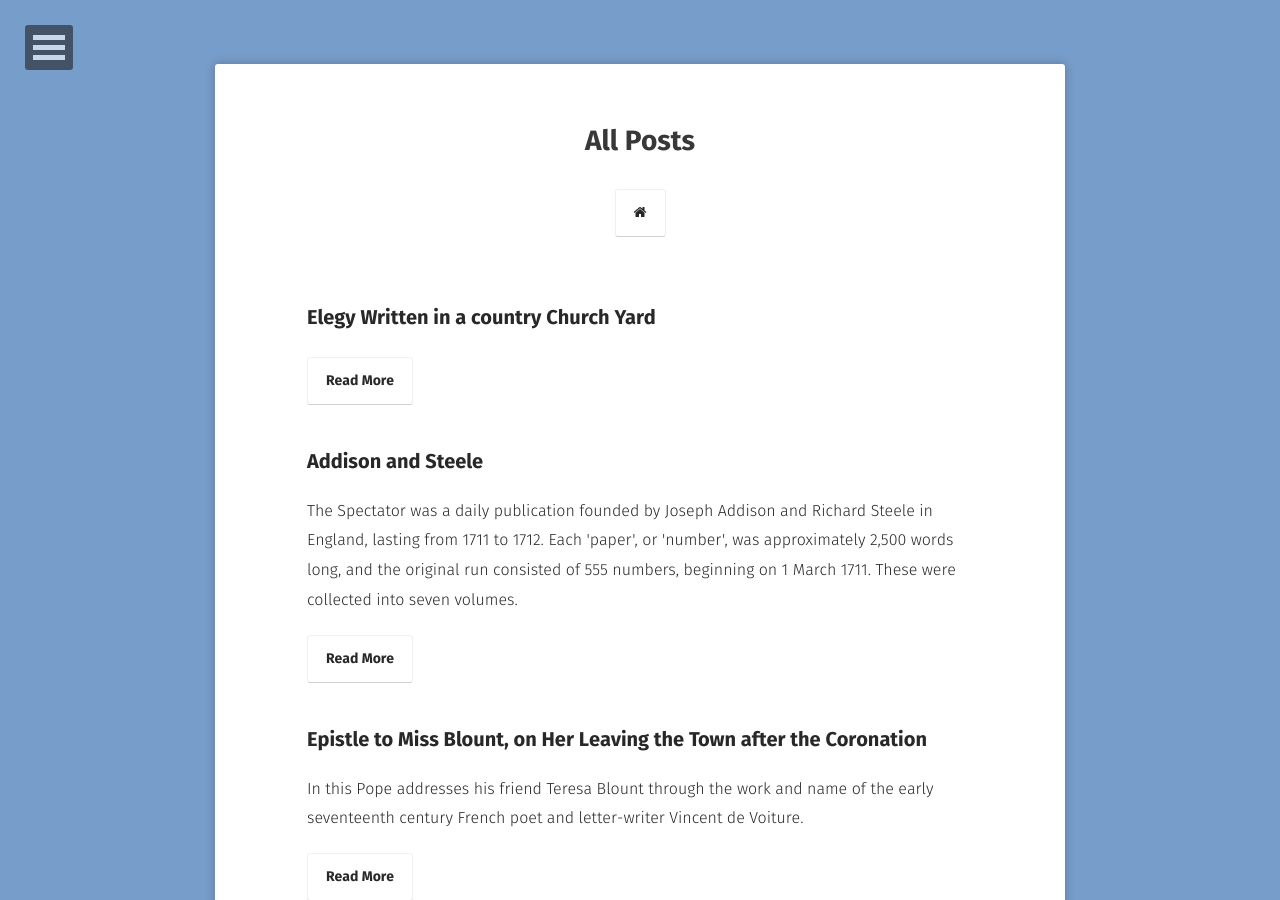
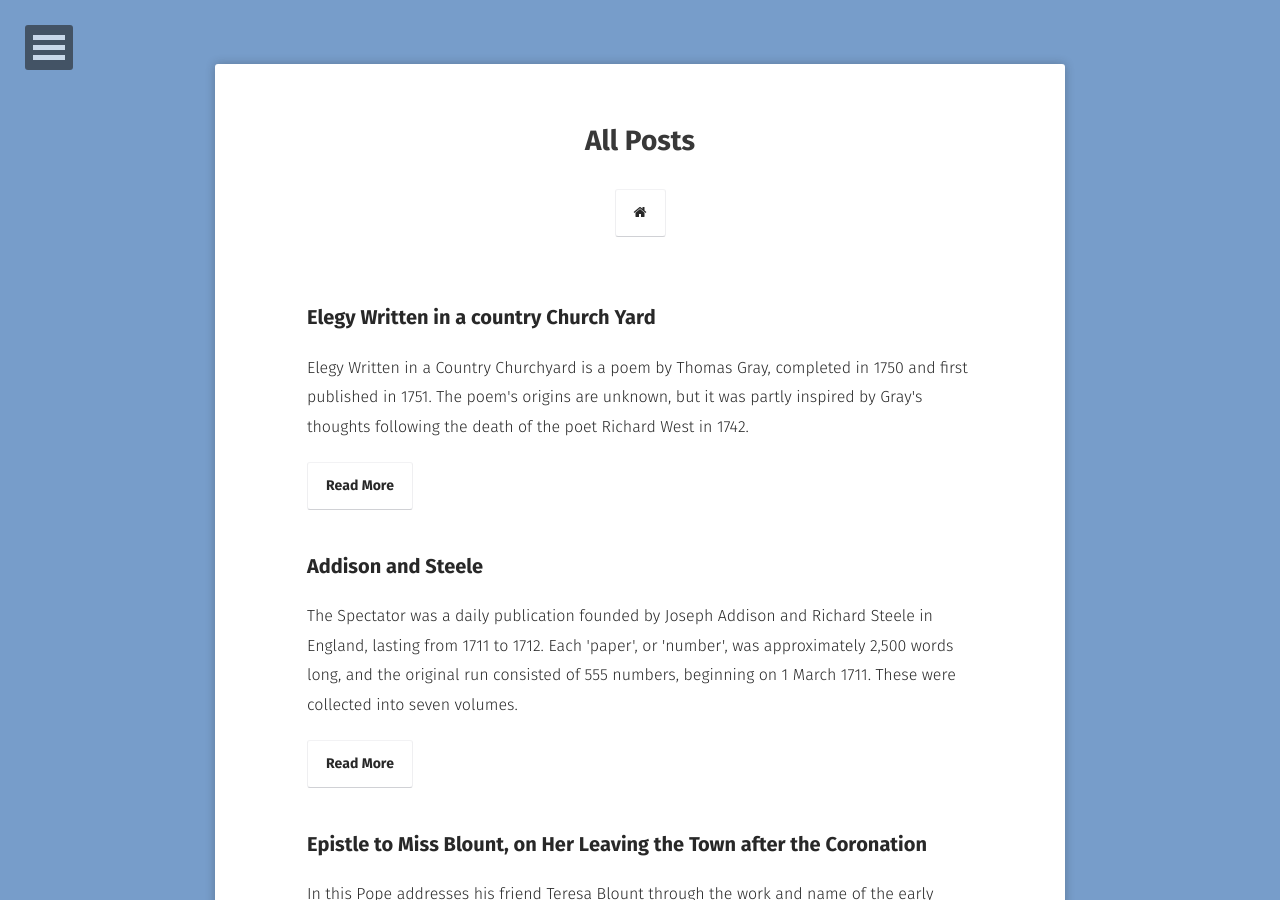
Before and after one commit to EthenStrine/site, a Jekyll site: the page built from posts/index.md, in a window 1280 px wide and 900 px high. Built offline with Jekyll 4.4.1, drawn with Linux system fonts in a browser that asks for light colours; some web fonts are replaced.

Commit message:
Update 2019-03-05-gray-elegy.md

```diff
--- a/_posts/2019-03-05-gray-elegy.md
+++ b/_posts/2019-03-05-gray-elegy.md
@@ -2,7 +2,7 @@
 layout: post
 title:  "Elegy Written in a country Church Yard"
 date:   2019-03-05
-excerpt: ""
+excerpt: "Elegy Written in a Country Churchyard is a poem by Thomas Gray, completed in 1750 and first published in 1751. The poem's origins are unknown, but it was partly inspired by Gray's thoughts following the death of the poet Richard West in 1742."
 tags:
 - English
 - Notes
```
